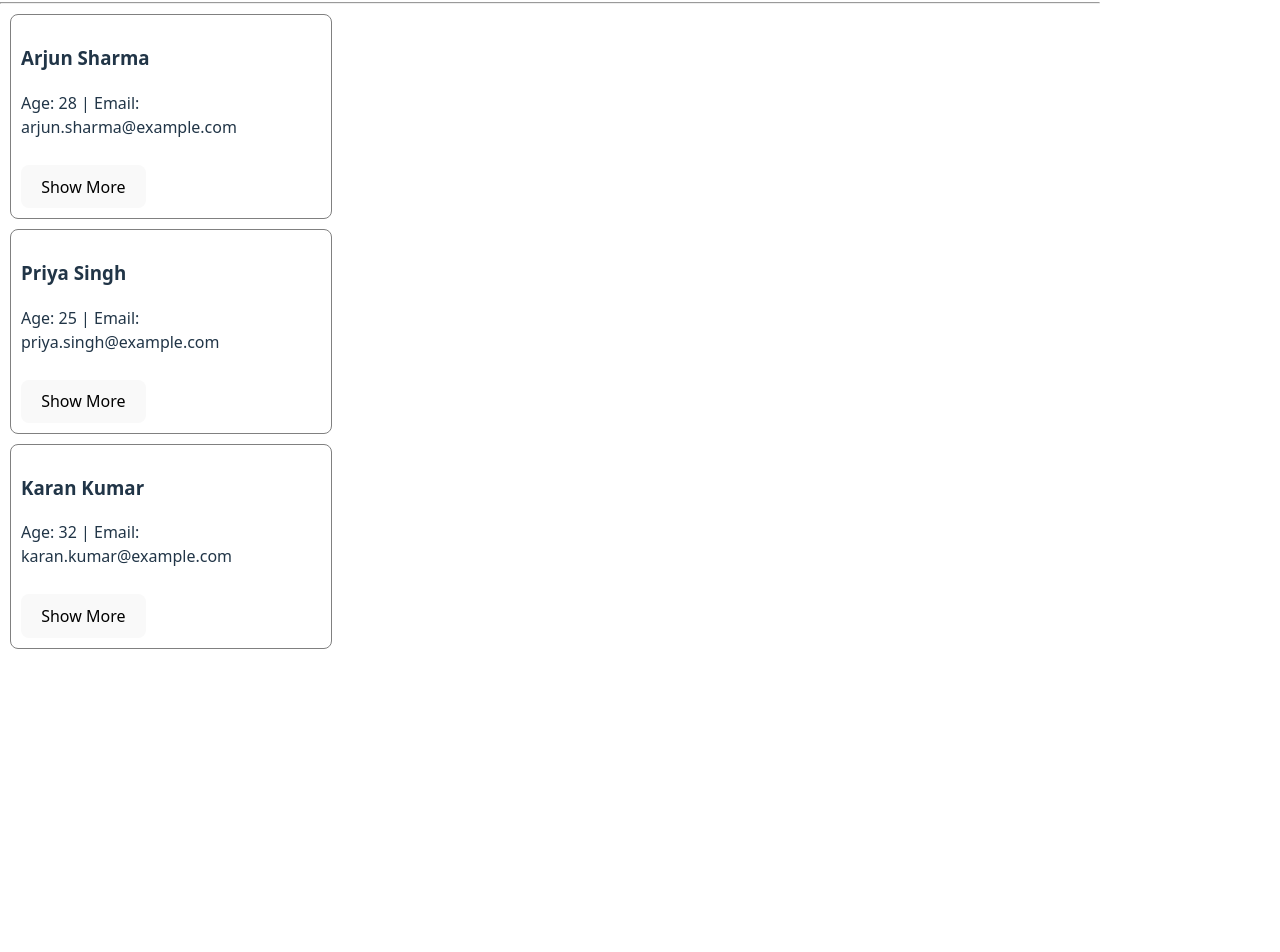
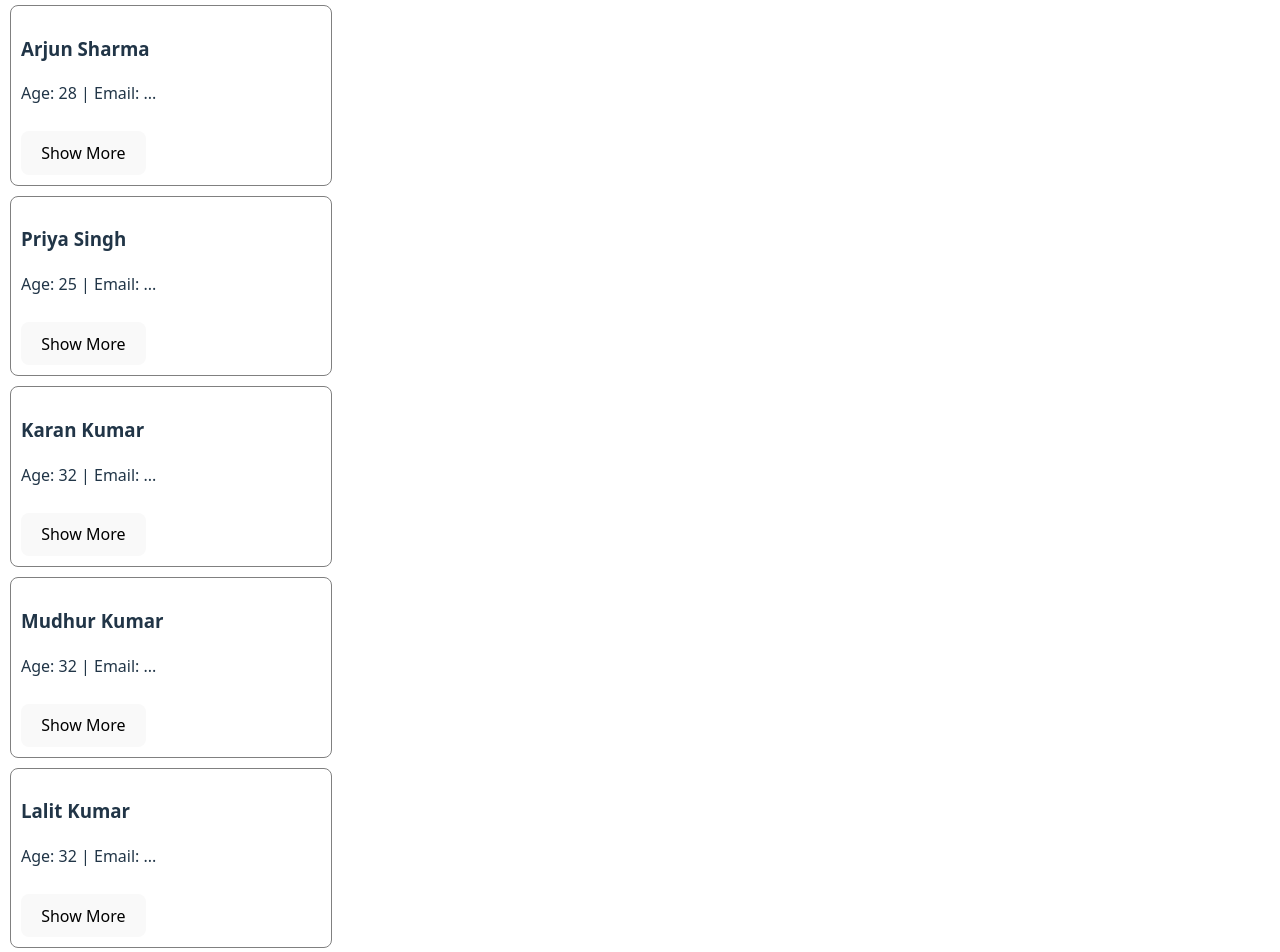
Before and after one commit to thedeorasidharth/react-demos, a React (Vite) app: page / in a window 1280 px wide. Shown: the part 132-1084 px from the top of the page. Before the commit the page ends 800 px from the top, so only its background shows below. Built offline with nearby package versions, Linux system fonts and the light colour scheme.

Commit message:
Demo-7: Lists with Pagination

```diff
--- a/public/data.json
+++ b/public/data.json
@@ -1,25 +1,33 @@
 {
   "users": [
-    {
-      "name": "Arjun Sharma",
-      "age": 28,
-      "email": "arjun.sharma@example.com",
-      "phone": "9876543210",
-      "address": "123, Gandhi Nagar, Delhi"
-    },
-    {
-      "name": "Priya Singh",
-      "age": 25,
-      "email": "priya.singh@example.com",
-      "phone": "9988776655",
-      "address": "456, Nehru Park, Mumbai"
-    },
-    {
-      "name": "Karan Kumar",
-      "age": 32,
-      "email": "karan.kumar@example.com",
-      "phone": "9123456789",
-      "address": "789, Shivaji Road, Bangalore"
-    }
+    { "name": "Arjun Sharma", "age": 28, "email": "...", "phone": "...", "address": "..." },
+    { "name": "Priya Singh", "age": 25, "email": "...", "phone": "...", "address": "..." },
+    { "name": "Karan Kumar", "age": 32, "email": "...", "phone": "...", "address": "..." },
+    { "name": "Mudhur Kumar", "age": 32, "email": "...", "phone": "...", "address": "..." },
+    { "name": "Lalit Kumar", "age": 32, "email": "...", "phone": "...", "address": "..." },
+    { "name": "Lalan Kumar", "age": 32, "email": "...", "phone": "...", "address": "..." },
+    { "name": "Kishor Kumar", "age": 32, "email": "...", "phone": "...", "address": "..." },
+    { "name": "Rohan Kumar", "age": 32, "email": "...", "phone": "...", "address": "..." },
+    { "name": "Karan gupta", "age": 32, "email": "...", "phone": "...", "address": "..." },
+    { "name": "Karan Kumar", "age": 32, "email": "...", "phone": "...", "address": "..." },
+    { "name": "Karan Kumar", "age": 32, "email": "...", "phone": "...", "address": "..." },
+    { "name": "Karan Kumar", "age": 32, "email": "...", "phone": "...", "address": "..." },
+    { "name": "Karan Kumar", "age": 32, "email": "...", "phone": "...", "address": "..." },
+    { "name": "Karan Kumar", "age": 32, "email": "...", "phone": "...", "address": "..." },
+    { "name": "Karan Kumar", "age": 32, "email": "...", "phone": "...", "address": "..." },
+    { "name": "Karan Kumar", "age": 32, "email": "...", "phone": "...", "address": "..." },
+    { "name": "Karan Kumar", "age": 32, "email": "...", "phone": "...", "address": "..." },
+    { "name": "Karan Kumar", "age": 32, "email": "...", "phone": "...", "address": "..." },
+    { "name": "Karan Kumar", "age": 32, "email": "...", "phone": "...", "address": "..." },
+    { "name": "Karan Kumar", "age": 32, "email": "...", "phone": "...", "address": "..." },
+    { "name": "Karan Kumar", "age": 32, "email": "...", "phone": "...", "address": "..." },
+    { "name": "Karan Kumar", "age": 32, "email": "...", "phone": "...", "address": "..." },
+    { "name": "Karan Kumar", "age": 32, "email": "...", "phone": "...", "address": "..." },
+    { "name": "Karan Kumar", "age": 32, "email": "...", "phone": "...", "address": "..." },
+    { "name": "Karan Kumar", "age": 32, "email": "...", "phone": "...", "address": "..." },
+    { "name": "Karan Kumar", "age": 32, "email": "...", "phone": "...", "address": "..." },
+    { "name": "Karan Kumar", "age": 32, "email": "...", "phone": "...", "address": "..." },
+    { "name": "Karan Kumar", "age": 32, "email": "...", "phone": "...", "address": "..." },
+    { "name": "Rohan Gupta", "age": 29, "email": "...", "phone": "...", "address": "..." }
   ]
 }
--- a/src/App.jsx
+++ b/src/App.jsx
@@ -1,26 +1,26 @@
-// src/App.jsx
-
 import { useState, useEffect } from "react";
 import Header from "./Header";
 import UserCard from "./UserCard";
+
+const ITEMS_PER_PAGE = 5;
 
 function App() {
   const [users, setUsers] = useState([]);
   const [loading, setLoading] = useState(true);
   const [error, setError] = useState(null);
 
+  const [currentPage, setCurrentPage] = useState(1);
+
   useEffect(() => {
     const fetchUsers = async () => {
       try {
         setLoading(true);
         const response = await fetch("/data.json");
-
         if (!response.ok) {
           throw new Error("Failed to fetch data.");
         }
-
         const data = await response.json();
-        setUsers(data.users);
+        setUsers(data.users || []);
         setError(null);
       } catch (err) {
         setError(err.message);
@@ -29,33 +29,58 @@ function App() {
         setLoading(false);
       }
     };
-
     fetchUsers();
   }, []);
 
+  const totalPages = Math.ceil(users.length / ITEMS_PER_PAGE);
+  const startIndex = (currentPage - 1) * ITEMS_PER_PAGE;
+  const endIndex = startIndex + ITEMS_PER_PAGE;
+
+  const currentItems = users.slice(startIndex, endIndex);
+
+  const handlePrevPage = () => {
+    setCurrentPage((prevPage) => Math.max(prevPage - 1, 1));
+  };
+
+  const handleNextPage = () => {
+    setCurrentPage((prevPage) => Math.min(prevPage + 1, totalPages));
+  };
+
   return (
     <div>
-      <Header title="Demo 6: React Hooks (useEffect + useState)" />
+      <Header title="Demo 7: Lists with Pagination" />
 
       {error && <p style={{ color: "red" }}>Error: {error}</p>}
 
       {loading ? (
         <p>Loading users...</p>
+      ) : users.length === 0 ? (
+        <p>No Data Found!</p>
       ) : (
-        users.length === 0 ? (
-          <p>No Data Found!</p>
-        ) : (
-          users.map((user, index) => (
+        <>
+          {currentItems.map((user, index) => (
             <UserCard
-              key={index}
+              key={startIndex + index}
               name={user.name}
               age={user.age}
               email={user.email}
               phone={user.phone}
               address={user.address}
             />
-          ))
-        )
+          ))}
+
+          <div style={{ marginTop: "20px" }}>
+            <button onClick={handlePrevPage} disabled={currentPage === 1}>
+              Previous
+            </button>
+            <span style={{ margin: "0 10px" }}>
+              Page {currentPage} of {totalPages}
+            </span>
+            <button onClick={handleNextPage} disabled={currentPage === totalPages}>
+              Next
+            </button>
+          </div>
+        </>
       )}
     </div>
   );
```
